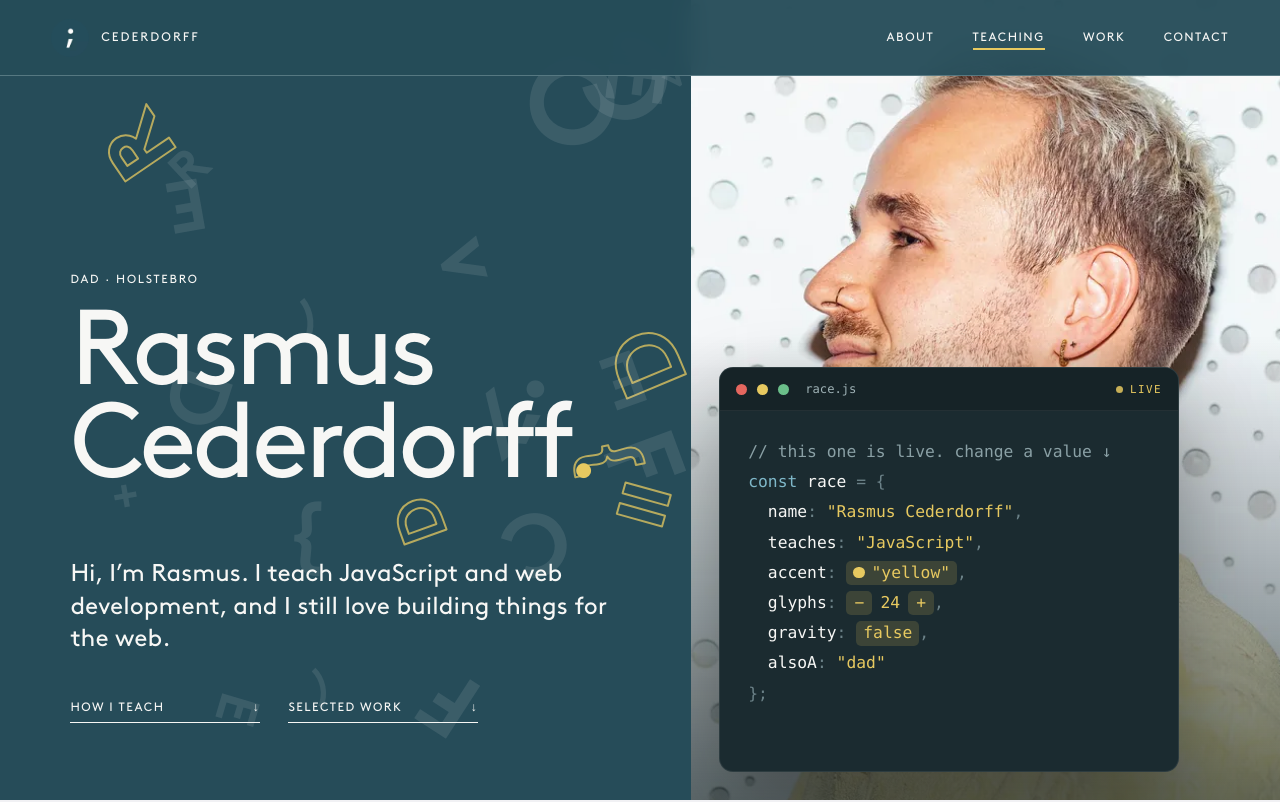
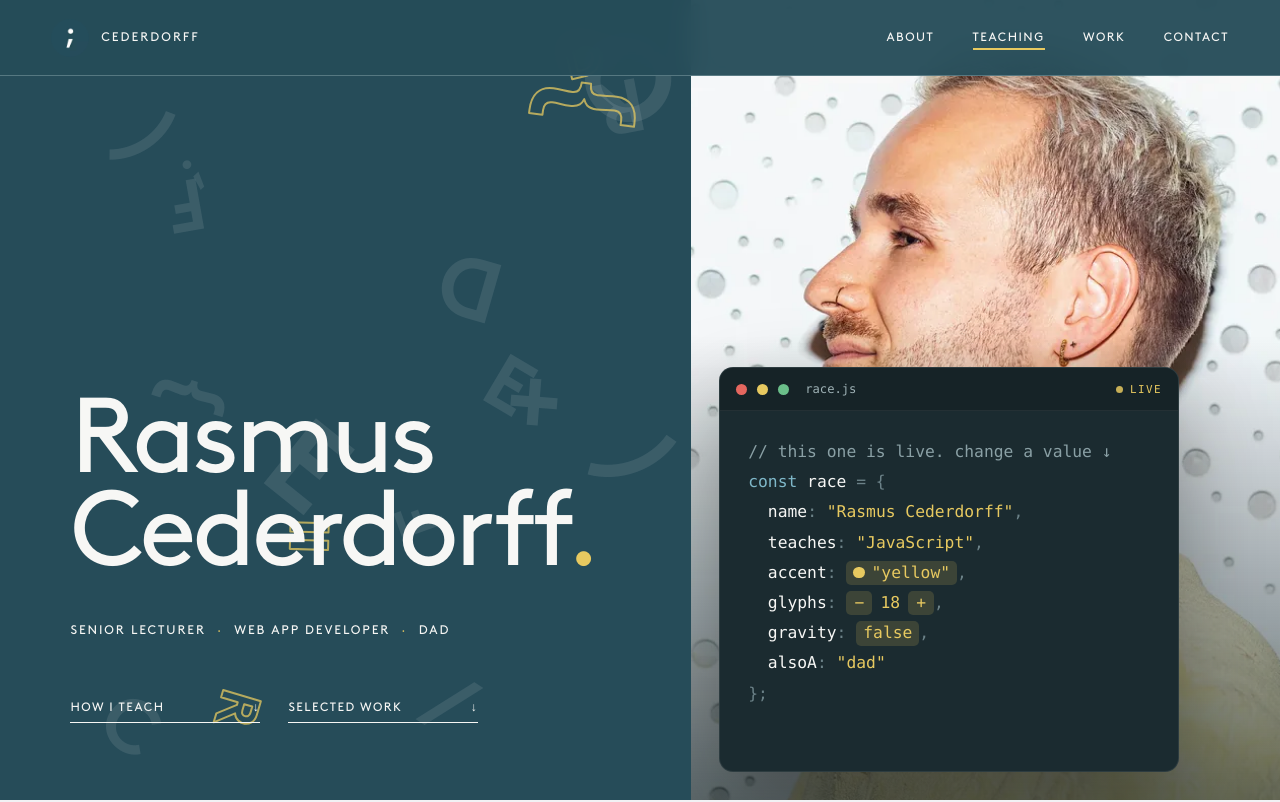
Before and after one commit to cederdorff/cederdorff.github.io, a React (Vite) app: page / in a window 1280 px wide. Shown: the top 802 px of the page. Built offline with nearby package versions, Linux system fonts and the light colour scheme.

Commit message:
refactor: remove useCyclingText hook and update HeroSection layout

```diff
--- a/src/components/home/HeroSection.jsx
+++ b/src/components/home/HeroSection.jsx
@@ -1,5 +1,4 @@
 import { useEffect, useState } from "react";
-import useCyclingText from "../../hooks/useCyclingText";
 import { ACCENTS, DEFAULT_SETTINGS } from "../../data/playground";
 import CodePanel from "./CodePanel";
 import GlyphField from "./GlyphField";
@@ -7,7 +6,6 @@ import GlyphField from "./GlyphField";
 const ROLES = ["Senior Lecturer", "Web App Developer", "Dad"];
 
 export default function HeroSection() {
-  const role = useCyclingText(ROLES);
   const [settings, setSettings] = useState(DEFAULT_SETTINGS);
   const accentColor = ACCENTS.find((item) => item.name === settings.accent).value;
 
@@ -24,20 +22,16 @@ export default function HeroSection() {
     <header className="hero" id="top">
       <GlyphField count={settings.glyphs} gravity={settings.gravity} accent={accentColor} />
       <div className="hero-copy">
-        <p className="eyebrow">
-          <span key={role} className="eyebrow-role">
-            {role}
-          </span>{" "}
-          · Holstebro
-        </p>
         <h1>
           Rasmus
           <br />
           Cederdorff<span className="accent">.</span>
         </h1>
-        <p className="hero-intro">
-          Hi, I’m Rasmus. I teach JavaScript and web development, and I still love building things for the web.
-        </p>
+        <ul className="hero-roles">
+          {ROLES.map((role) => (
+            <li key={role}>{role}</li>
+          ))}
+        </ul>
         <div className="hero-links">
           <a className="text-link" href="#teaching">
             How I teach <span aria-hidden="true">↓</span>
--- a/src/data/playground.js
+++ b/src/data/playground.js
@@ -8,4 +8,4 @@ export const ACCENTS = [
 
 export const GLYPH_LIMITS = { min: 0, max: 60, step: 6 };
 
-export const DEFAULT_SETTINGS = { accent: "yellow", glyphs: 24, gravity: false };
+export const DEFAULT_SETTINGS = { accent: "yellow", glyphs: 18, gravity: false };
--- a/src/hooks/useCyclingText.js
+++ /dev/null
@@ -1,18 +0,0 @@
-import { useEffect, useState } from "react";
-
-export default function useCyclingText(words, interval = 2600) {
-  const [index, setIndex] = useState(0);
-
-  useEffect(() => {
-    if (words.length < 2) return;
-    if (window.matchMedia("(prefers-reduced-motion: reduce)").matches) return;
-
-    const id = setInterval(() => {
-      setIndex((current) => (current + 1) % words.length);
-    }, interval);
-
-    return () => clearInterval(id);
-  }, [words, interval]);
-
-  return words[index];
-}
--- a/src/main.css
+++ b/src/main.css
@@ -310,7 +310,6 @@ footer a:hover {
   padding: 138px clamp(28px, 5.5vw, 88px) clamp(48px, 6vw, 88px);
 }
 
-.eyebrow,
 .section-label,
 .project-meta {
   font-size: 0.74rem;
@@ -320,18 +319,29 @@ footer a:hover {
 
 .hero h1 {
   max-width: 920px;
-  margin-top: 22px;
   font-size: clamp(4rem, 8.3vw, 9rem);
   font-weight: 400;
   letter-spacing: -0.045em;
   line-height: 0.88;
 }
 
-.hero-intro {
-  max-width: 590px;
-  margin-top: clamp(40px, 5vw, 68px);
-  font-size: clamp(1.2rem, 1.9vw, 1.75rem);
-  line-height: 1.35;
+/* What I am, said once and quietly, right under the name. */
+.hero-roles {
+  display: flex;
+  flex-wrap: wrap;
+  gap: 10px 0;
+  margin: clamp(30px, 3.4vw, 48px) 0 0;
+  padding: 0;
+  font-size: 0.78rem;
+  letter-spacing: 0.15em;
+  list-style: none;
+  text-transform: uppercase;
+}
+
+.hero-roles li + li::before {
+  content: "·";
+  margin: 0 0.9em;
+  color: var(--accent);
 }
 
 .text-link {
@@ -340,7 +350,7 @@ footer a:hover {
   justify-content: space-between;
   width: fit-content;
   min-width: 190px;
-  margin-top: 44px;
+  margin-top: clamp(44px, 5vw, 72px);
   padding-bottom: 8px;
   border-bottom: 1px solid currentColor;
   font-size: 0.76rem;
@@ -643,23 +653,6 @@ footer a:hover {
   from {
     opacity: 0;
     transform: translateY(24px);
-  }
-
-  to {
-    opacity: 1;
-    transform: translateY(0);
-  }
-}
-
-.eyebrow-role {
-  display: inline-block;
-  animation: roleIn 420ms cubic-bezier(0.22, 1, 0.36, 1) both;
-}
-
-@keyframes roleIn {
-  from {
-    opacity: 0;
-    transform: translateY(6px);
   }
 
   to {
@@ -1788,6 +1781,16 @@ footer a {
     padding-top: 110px;
   }
 
+  /* Three roles do not fit on one line here, so they stack instead of wrapping mid-list. */
+  .hero-roles {
+    flex-direction: column;
+    gap: 9px;
+  }
+
+  .hero-roles li + li::before {
+    content: none;
+  }
+
   .hero h1 {
     font-size: clamp(3.2rem, 17vw, 5.8rem);
   }
```
